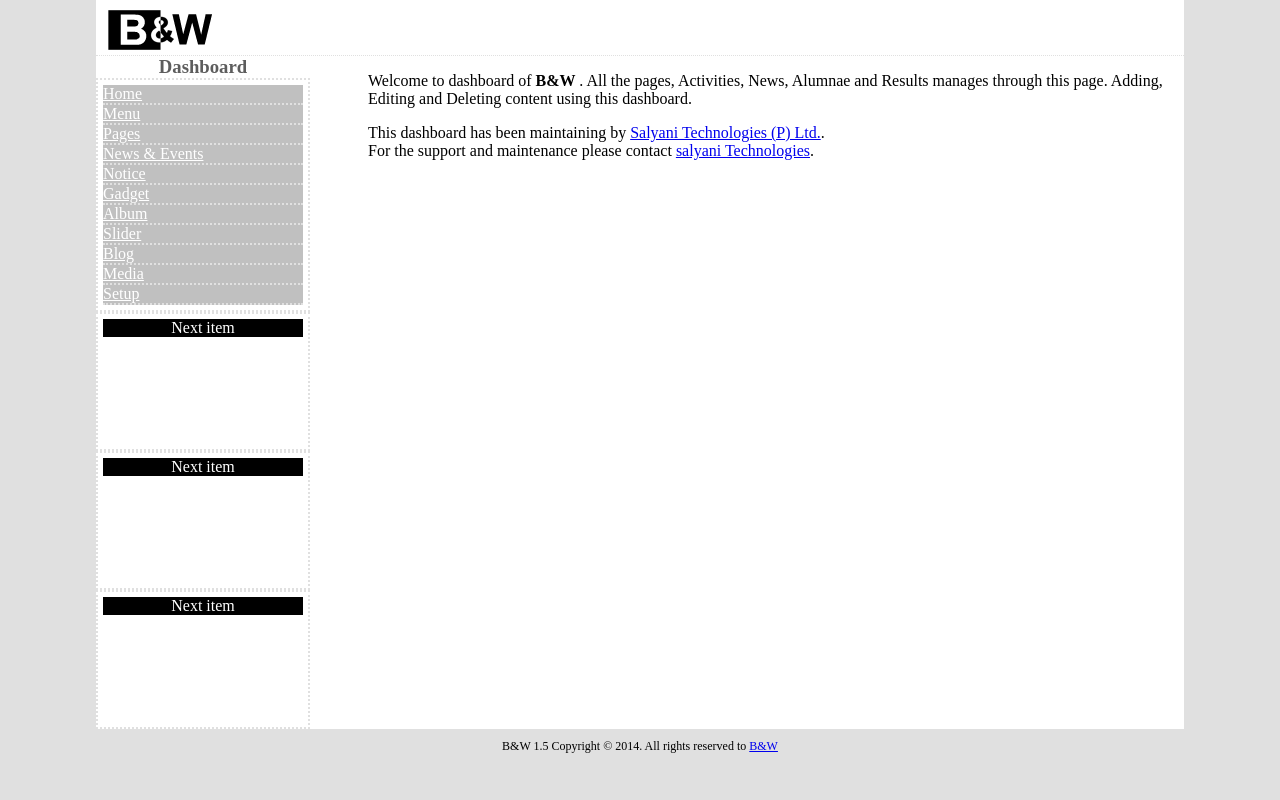
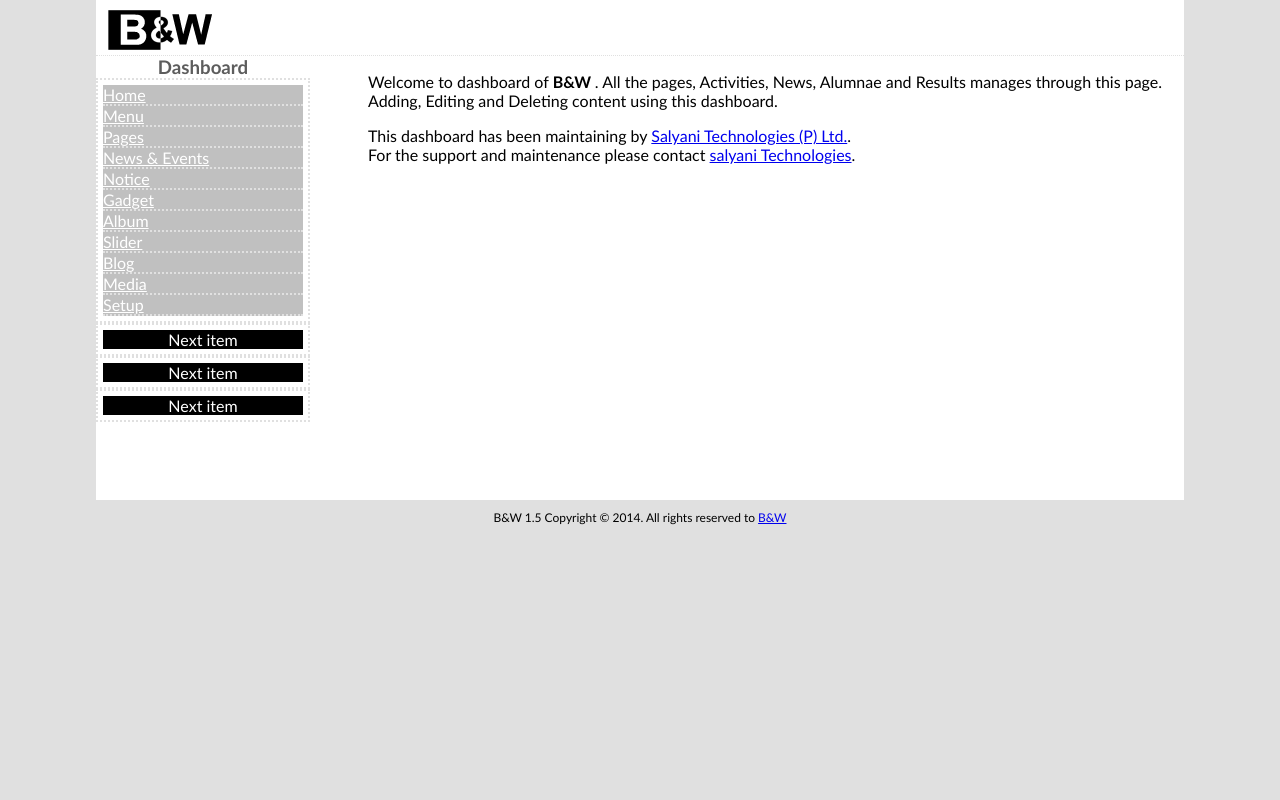
Before and after one commit to infotechnab/BnW, a CodeIgniter app: the page made by application/views/bnw/templates/dashboard.php in a window 1280 px wide. Run offline with CodeIgniter, Linux system fonts and the light colour scheme; data that the repository does not hold is empty; some libraries are stand-ins or nearby versions.

Commit message:
changes are still going on

```diff
--- a/content/styles/dashBoardStyles.css
+++ b/content/styles/dashBoardStyles.css
@@ -3,6 +3,7 @@ body
     margin: 0px;
     padding: 0px;
     background-color: #E0E0E0;
+     font-family: "Trebuchet MS",Arial,Helvetica,sans-serif;
 }
 .full
 {
@@ -68,6 +69,15 @@ body
     padding: 0px;
     text-align: center;
 }
+#menuHead
+{
+    width: 100%;
+    min-height: 15px;
+    background-color: #222;
+    color: white;
+    margin-bottom: 2px;
+    padding: 0px;
+}
 .logo
 {
     float: left;
@@ -78,12 +88,12 @@ h3
     margin: 0px;
     padding: 0px;
 }
-.items
+.items, .MenuItems
 {
     width: 100%;
     padding: 5px;
     margin: 0px;
-    min-height: 125px;
+    min-height: 15px;
     float: left;
     border: 2px dotted #E0E0E0;
 }
```
